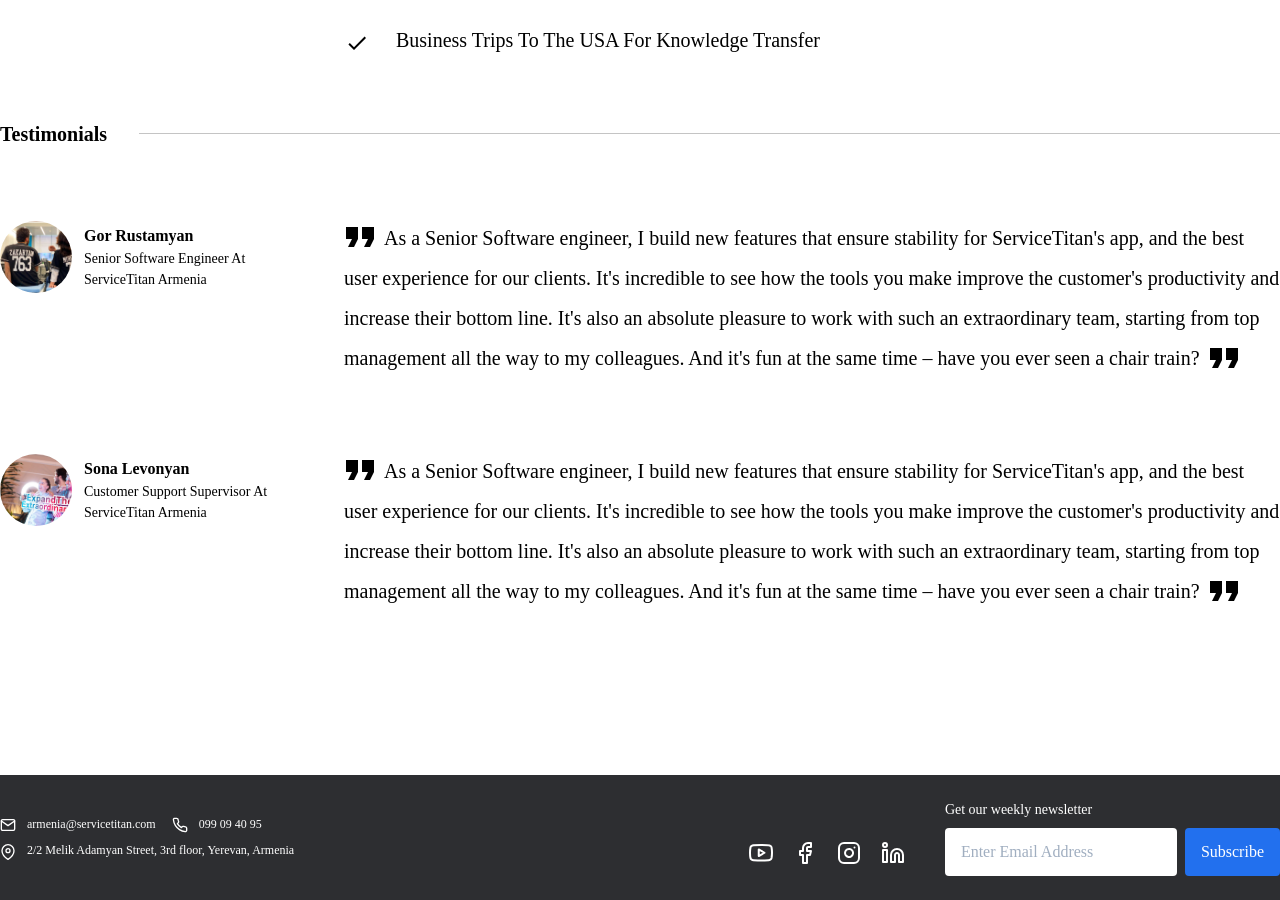
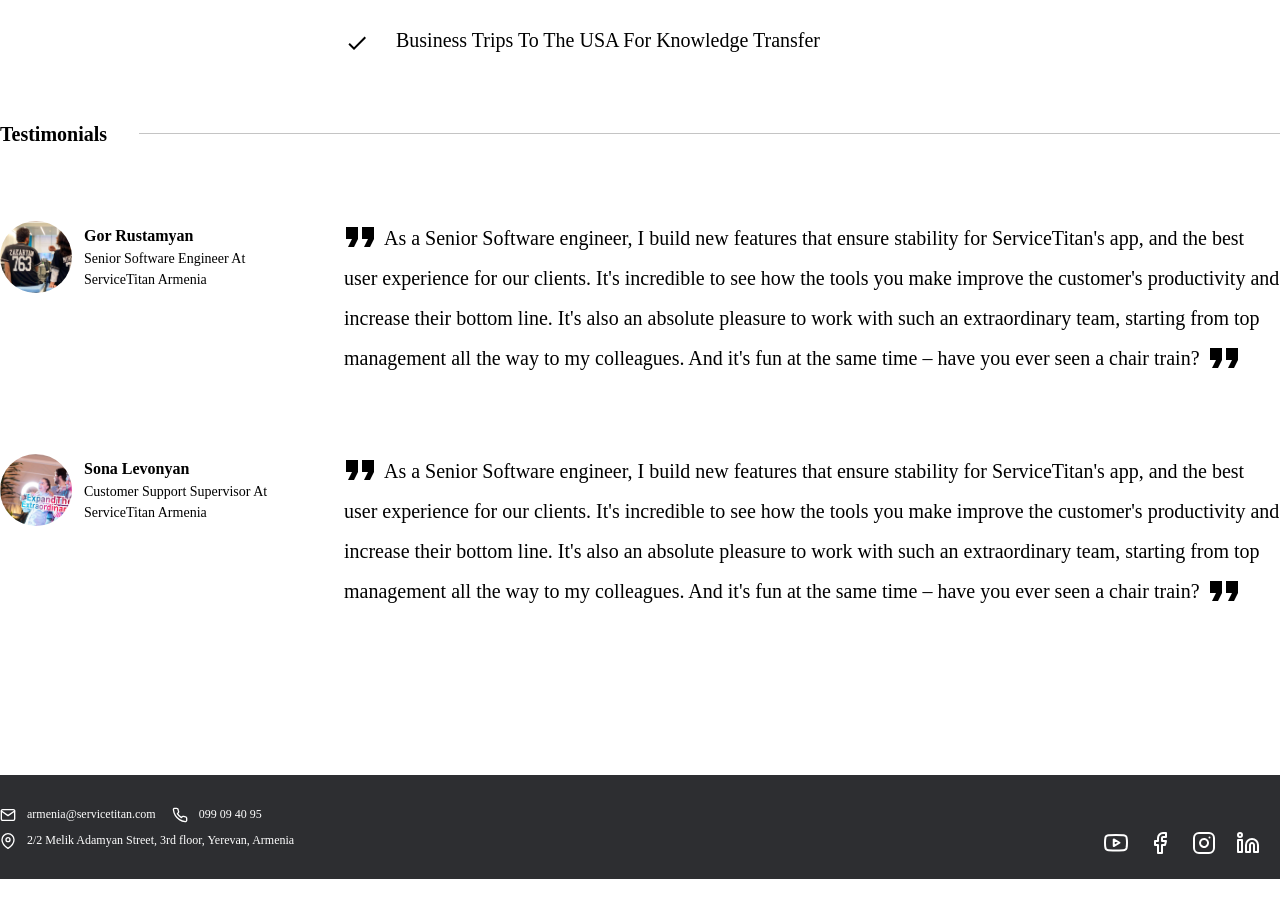
Before and after one commit to haykghazaryan-st/haykghazaryan-st.github.io, a Jekyll site: the page built from index.markdown, in a window 1280 px wide and 900 px high, scrolled down 3865 px. Built offline with Jekyll 4.4.1, drawn with Linux system fonts in a browser that asks for light colours; some web fonts are replaced; after the commit the page ends 4744 px from its top, so only the background shows below that.

Commit message:
footer update

```diff
--- a/_includes/footer.html
+++ b/_includes/footer.html
@@ -97,7 +97,7 @@
             </a>
           </li>
         </ul>
-        <div class="flex-shrink-0 ml-5">
+        <!-- <div class="flex-shrink-0 ml-5">
           <div>
             <label class="block mb-2 text-xs" for="subsciption_email"
               >Get our weekly newsletter
@@ -116,7 +116,7 @@
               Subscribe
             </button>
           </div>
-        </div>
+        </div> -->
       </div>
     </div>
   </div>
```
